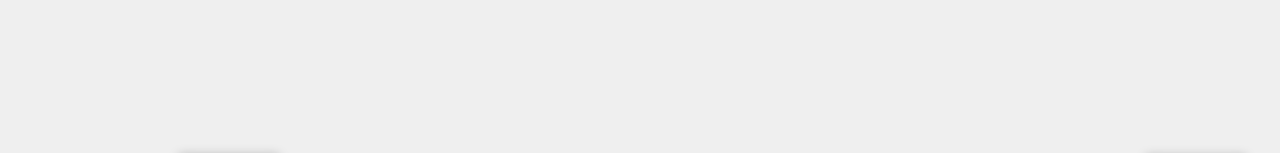
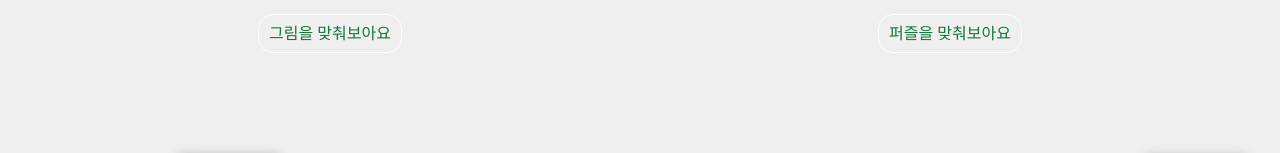
Before and after one commit to baboda212/cardMatchingGame, a plain HTML site: page card.html in a window 1280 px wide. Shown: the top 153 px of the page. Drawn offline with Linux system fonts and the light colour scheme; grey boxes are pictures that could not be loaded.

Commit message:
게임 추가 및 네이게이션 산입

```diff
--- a/card.css
+++ b/card.css
@@ -2,6 +2,33 @@
     margin: 0;
     padding: 0;
     box-sizing: border-box;
+}
+ul li{
+    list-style-type: none;
+}
+ul li a{
+    text-decoration: none;
+}
+nav{
+    width: 100%;
+    height: 60px;
+    background-color: #efefef;
+    padding: 20px;
+}
+nav ul {
+    display: flex;
+    align-items: center;
+    justify-content: space-around;
+}
+nav ul li a{
+    border: 1px solid #fff;
+    color: #13763D;
+    border-radius: 15px;
+    padding: 10px;
+}
+nav ul li a:hover{
+    color: #13763D;
+    background-color: #fff;
 }
 :root {
     --color:lightgray;
--- a/card.html
+++ b/card.html
@@ -8,6 +8,14 @@
     <link rel="stylesheet" href="card.css">
 </head>
 <body>
+    <header>
+        <nav>
+            <ul>
+                <li><a href="index.html">그림을 맞춰보아요</a></li>
+                <li><a href="card.html">퍼즐을 맞춰보아요</a></li>
+            </ul>
+        </nav>
+    </header>
     <div id='puz_box'>
         <div id='puz'>
           <i class='first' ondrop='drop(event)' ondragover='allowDrop(event)' ></i>
--- a/style.css
+++ b/style.css
@@ -2,6 +2,33 @@
     margin: 0;
     padding: 0;
     box-sizing: border-box;
+}
+ul li{
+    list-style-type: none;
+}
+ul li a{
+    text-decoration: none;
+}
+nav{
+    width: 100%;
+    height: 60px;
+    background-color: #13763D;
+    padding: 20px;
+}
+nav ul {
+    display: flex;
+    align-items: center;
+    justify-content: space-around;
+}
+nav ul li a{
+    border: 1px solid #fff;
+    color: #FFF;
+    border-radius: 15px;
+    padding: 10px;
+}
+nav ul li a:hover{
+    color: #13763D;
+    background-color: #fff;
 }
 #container {
     position: relative;
```
Also changed, not shown: index.html (+2 -2 lines).
